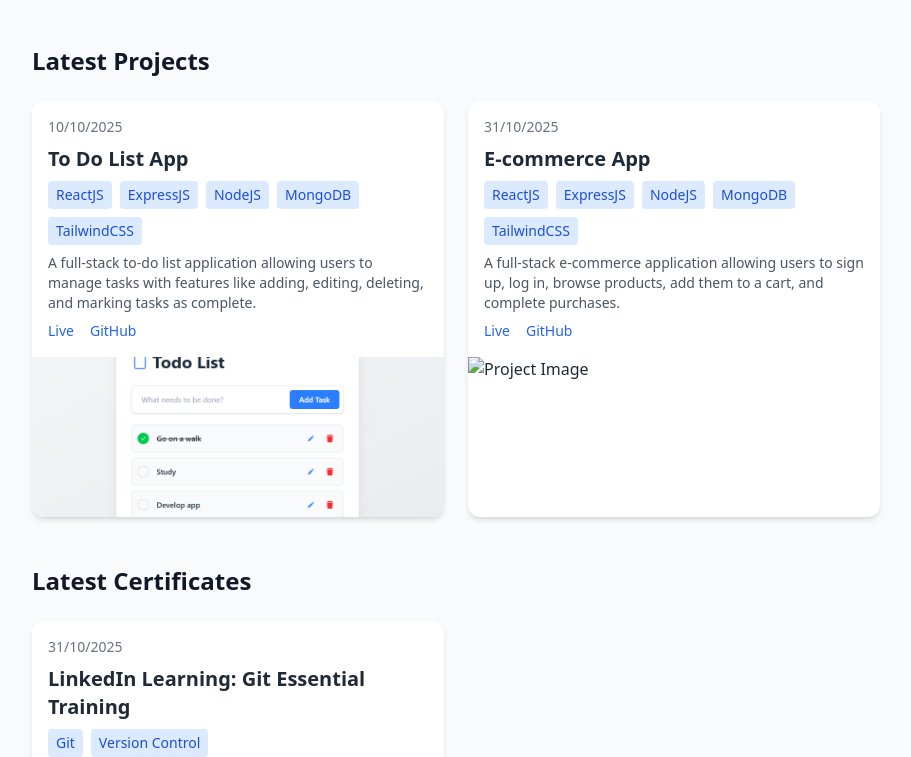
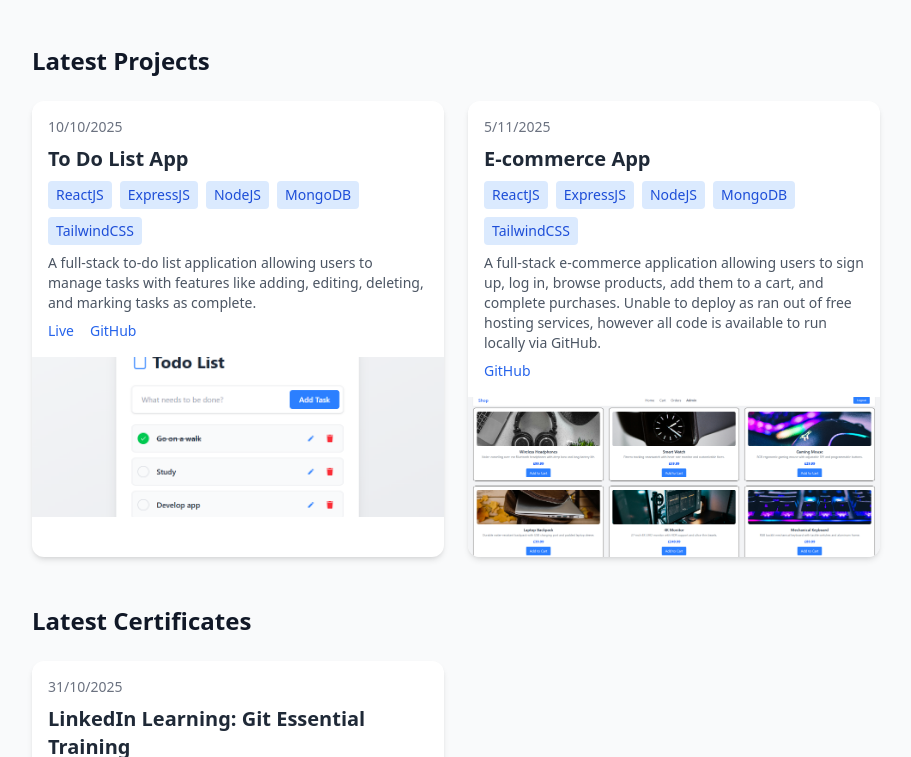
Before and after one commit to IsaacRid/portfolio, a plain HTML site: page index.html in a window 1280 px wide. Shown: the part 557-1314 px from the top of the page, without its empty margins (184-1095 px from the left). Drawn offline with nearby package versions, Linux system fonts and the light colour scheme.

Commit message:
Fixed link

```diff
--- a/index.html
+++ b/index.html
@@ -100,7 +100,7 @@
                 </div>
                 <div class="bg-white rounded-xl shadow-md overflow-hidden">
                     <div class="p-4 space-y-2">
-                        <p class="text-sm text-gray-500">31/10/2025</p>
+                        <p class="text-sm text-gray-500">5/11/2025</p>
                         <h4 class="text-xl font-semibold">E-commerce App</h4>
                         <div class="flex gap-2 flex-wrap">
                             <span class="bg-blue-100 text-blue-700 px-2 py-1 rounded text-sm">ReactJS</span>
@@ -111,16 +111,15 @@
                         </div>
                         <p class="text-gray-600 text-sm">
                             A full-stack e-commerce application allowing users to sign up, log in, browse products, add
-                            them to a cart, and complete purchases.
+                            them to a cart, and complete purchases. Unable to deploy as ran out of free hosting
+                            services, however all code is available to run locally via GitHub.
                         </p>
                         <div class="flex gap-4 text-blue-600 text-sm">
-                            <a href="https://e-commerce-app-j4tw.onrender.com/" target="_blank"
-                                class="hover:underline">Live</a>
-                            <a href="https://github.com/IsaacRid/e-commerce-app" target="_blank"
+                            <a href="https://github.com/IsaacRid/e-commerce-store" target="_blank"
                                 class="hover:underline">GitHub</a>
                         </div>
                     </div>
-                    <img src="" alt="Project Image" class="w-full h-40 object-cover" />
+                    <img src="./public/Capture1.PNG" alt="Project Image" class="w-full h-40 object-cover" />
                 </div>
             </div>
         </section>
```
Also changed, not shown: public/Capture1.PNG (added).
